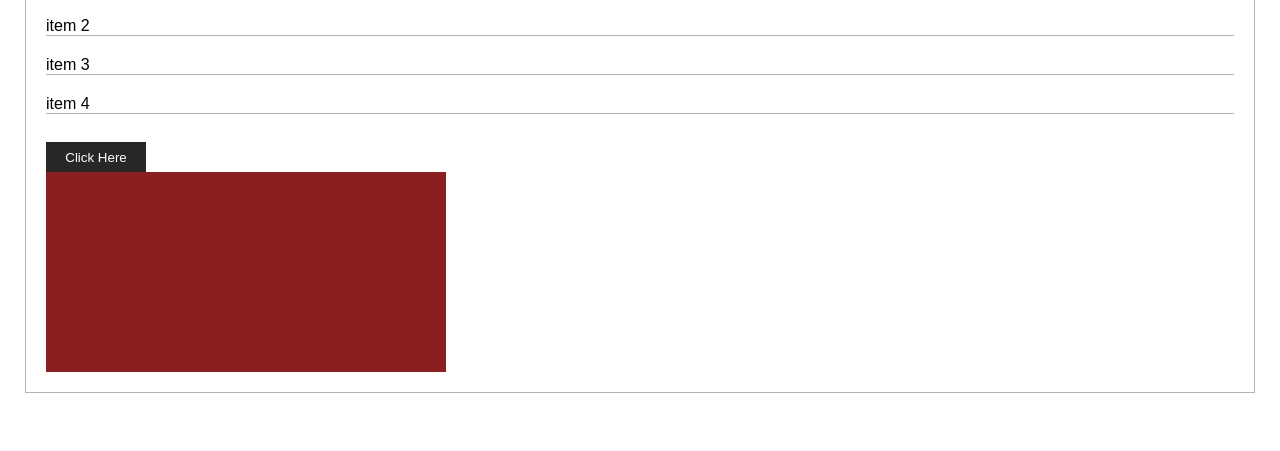
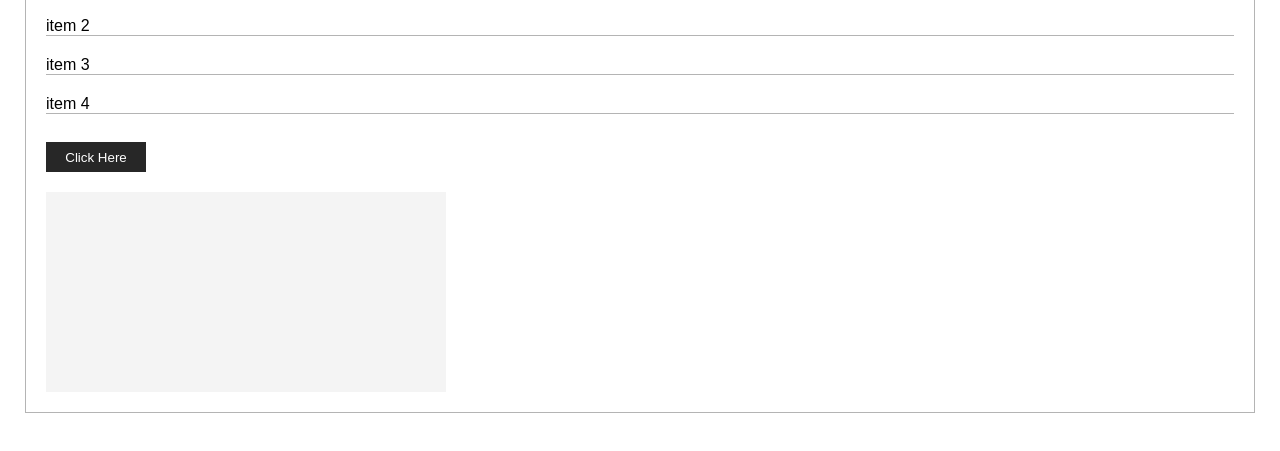
Before and after one commit to ub-victor/Work-with-DOM-, a plain HTML site: page index.html in a window 1280 px wide. Shown: the part 291-742 px from the top of the page. Drawn offline with Linux system fonts and the light colour scheme.

Commit message:
Initial commit

```diff
--- a/index.html
+++ b/index.html
@@ -35,11 +35,12 @@
       </ul>
       <!-- <div id="output"></div> -->
       <br>
+
       <button class="btn btn-dark btn-block" id="button">Click Here</button>
 
       <br>
+      <div style="width: 400px; height: 200px; background: #f4f4f4; margin-top: 20px;"></div>
 
-      <div style="width: 400px; height: 200px; background: #8b1f1f;"></div>
     </div> <!-- main -- card -- card-body -->
   </div> <!-- container -->
 
```
